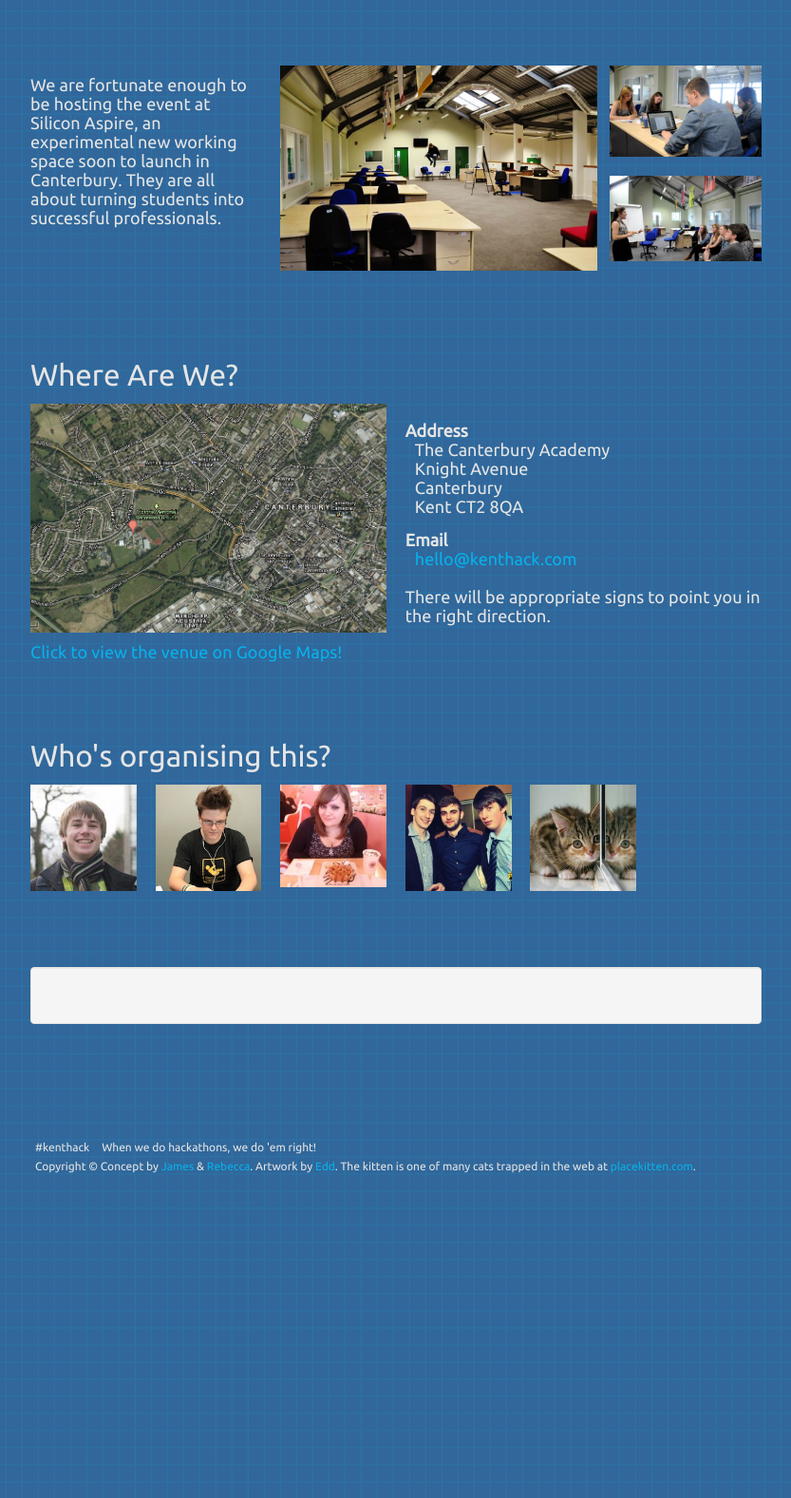
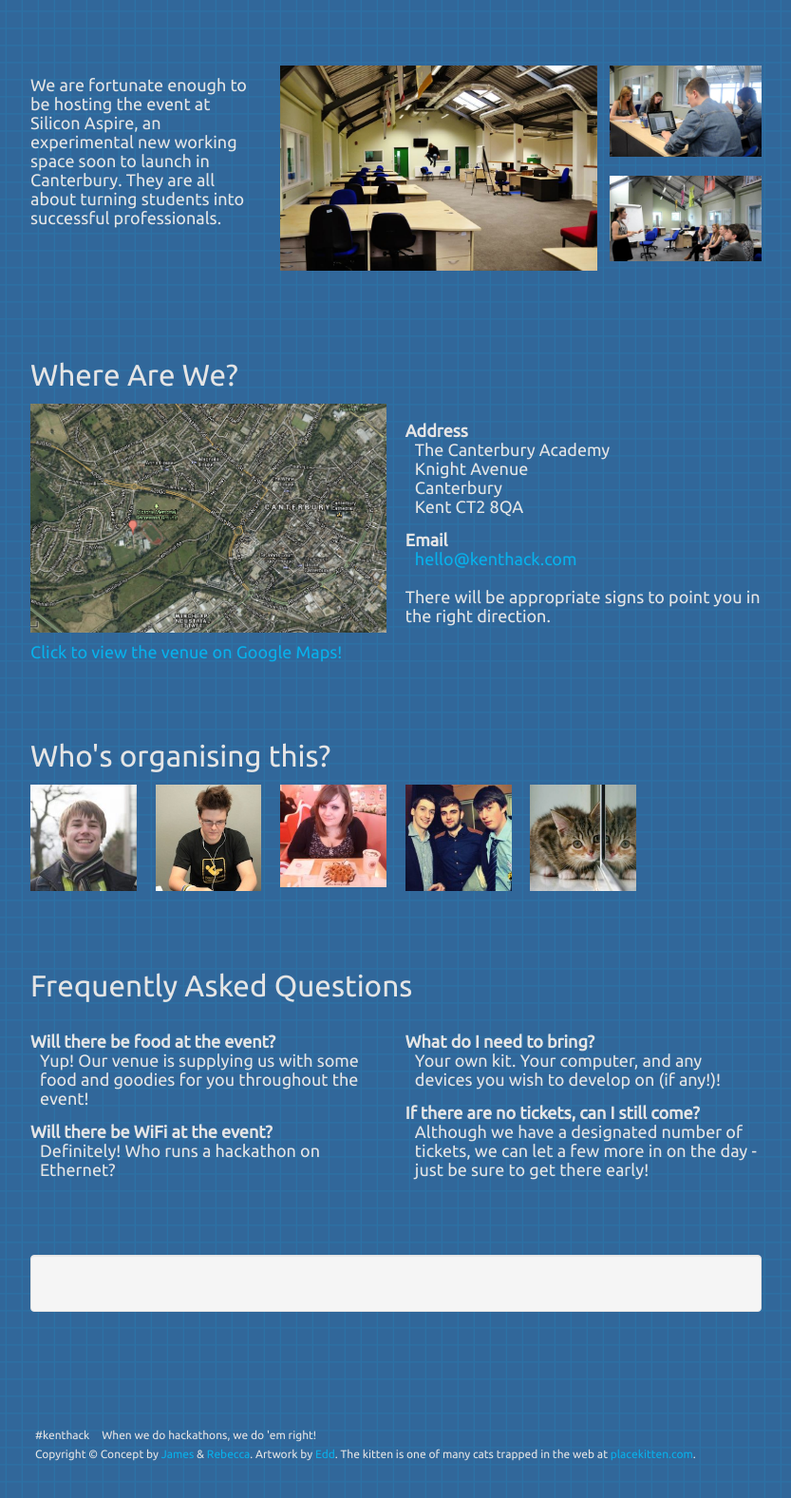
Before and after one commit to jdrydn/kenthack.github.io, a Jekyll site: the page index.html, which Jekyll copies as it is, in a window 1280 px wide, cut to the strip 1168-2759 px from the top of the page. Shown: the top 1577 px of the strip at 95% size, without its empty margins (223-1056 px from the left). Built offline with Jekyll 4.4.1, drawn with Linux system fonts in a browser that asks for light colours; comment, search, counter and statistics services are not loaded; before the commit the page ends 2456 px from its top, so only the background shows below that.

Commit message:
Added an FAQs section.

```diff
--- a/assets/css/style.css
+++ b/assets/css/style.css
@@ -10,6 +10,17 @@
 	h1, h2, h3, h4, h5, h6 {
 		font-weight: normal;
 	}
+
+	dl {
+
+	}
+		dl dt {
+			padding-top: 15px;
+		}
+
+		dl dt:first-child {
+			padding-top: 0;
+		}
 
 	header {
 		background: rgba(255, 255, 255, 0.65);
@@ -94,6 +105,10 @@
 			margin: 40px 0 60px 0;
 		}
 
+		div.faqs {
+			margin: 40px 0 60px 0;
+		}
+
 		div.social-plugins {
 			margin: 20px 0 80px 0;
 		}
--- a/index.html
+++ b/index.html
@@ -93,7 +93,7 @@
 										<dd>Canterbury</dd>
 										<dd>Kent CT2 8QA</dd>
 
-										<dt style="padding-top: 15px;">Email</dt>
+										<dt>Email</dt>
 										<dd><a href="mailto:hello@kenthack.com">hello@kenthack.com</a></dd>
 
 									</dl>
@@ -133,6 +133,28 @@
 							</ul>
 						</div>
 
+						<div class="faqs">
+							<h2>Frequently Asked Questions</h2>
+							<div class="row-fluid">
+								<div class="span6">
+									<dl>
+										<dt>Will there be food at the event?</dt>
+										<dd>Yup! Our venue is supplying us with some food and goodies for you throughout the event!</dd>
+										<dt>Will there be WiFi at the event?</dt>
+										<dd>Definitely! Who runs a hackathon on Ethernet?</dd>
+									</dl>
+								</div>
+								<div class="span6">
+									<dl>
+										<dt>What do I need to bring?</dt>
+										<dd>Your own kit. Your computer, and any devices you wish to develop on (if any!)!</dd>
+										<dt>If there are no tickets, can I still come?</dt>
+										<dd>Although we have a designated number of tickets, we can let a few more in on the day - just be sure to get there early!</dd>
+									</dl>
+								</div>
+							</div>
+						</div>
+
 						<div class="social-plugins well">
 							<div>
 								<div class="fb-like" data-href="https://www.facebook.com/kenthackathon" data-send="false" data-width="450" data-show-faces="true"></div>
```
